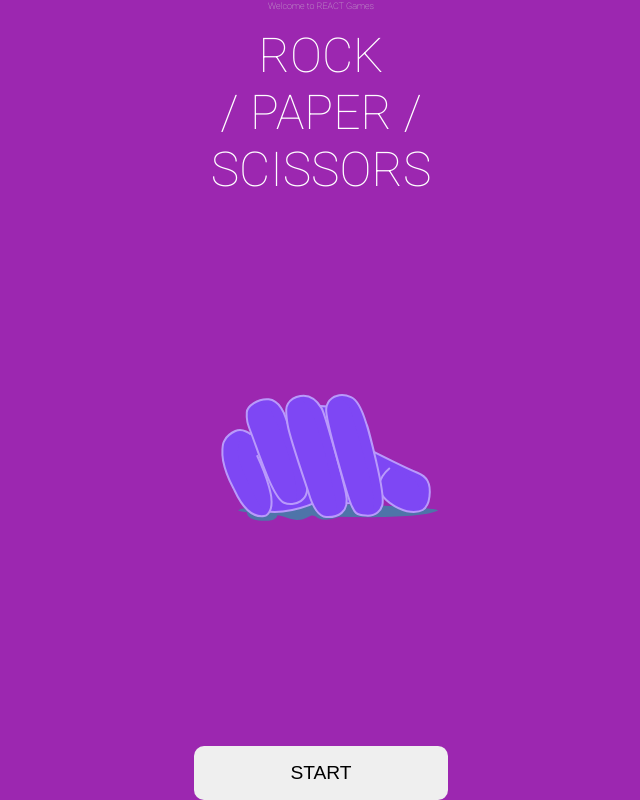
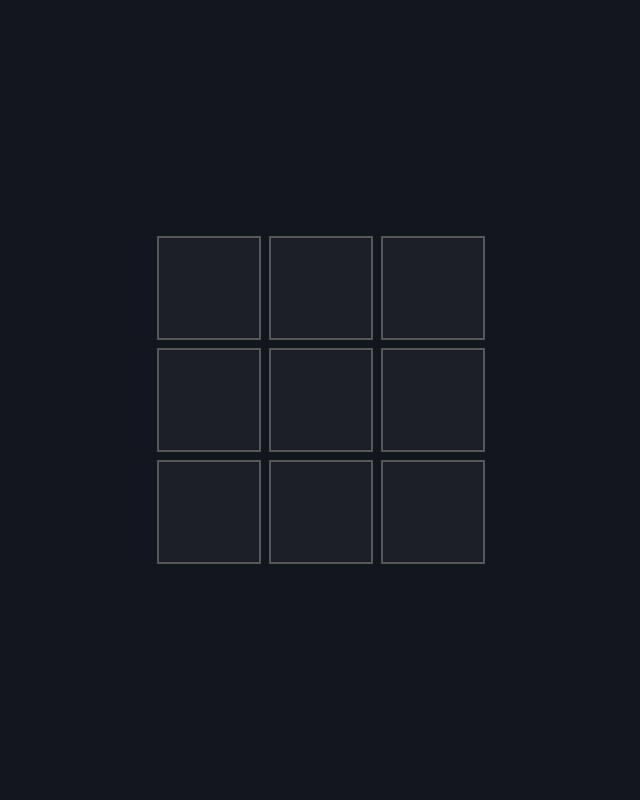
Before and after one commit to jasmeetsingh-1/rock-paper-scissors, a React (Create React App) app: page / in a window 1280 px wide. Shown: the whole page, without its empty margins (319-959 px from the left). Built offline with nearby package versions, Linux system fonts and the light colour scheme.

Commit message:
tic tac toe

```diff
--- a/src/App.js
+++ b/src/App.js
@@ -1,12 +1,13 @@
 import "./App.css";
-import MainPage from "./components/mainPage";
-// import TicTacToe from "./components/ticTacToe";
+// import MainPage from "./components/mainPage";
+import TicTacToe from "./components/ticTacToe";
 
 function App() {
   return (
     <div className="app-div-outer roboto-thin">
       {/* <TicTacToe /> */}
-      <MainPage />
+      {/* <MainPage /> */}
+      <TicTacToe />
       {/* <TicTacToe /> */}
     </div>
   );
--- a/src/components/cssFiles/TicTacToe.css
+++ b/src/components/cssFiles/TicTacToe.css
@@ -1,31 +1,3 @@
-/* .main-playGroundHolder > div {
-  width: fit-content;
-  cursor: pointer;
-}
-
-.main-playGroundHolder {
-  background-color: #69818d;
-  width: fit-content;
-  height: fit-content;
-  padding: 0;
-}
-
-.block-holder-tick-tak {
-  display: flex;
-  gap: 0.5rem;
-}
-
-.tickTakBlock {
-  background-color: white;
-  padding: 1rem;
-  min-width: 6px;
-  min-height: 60px;
-}
-
-.winner-holder {
-  text-align: center;
-}
- */
 .ticTacToe-card {
   background-color: #12161f !important;
   position: relative !important;
@@ -44,6 +16,7 @@
   color: white;
   border: 2px solid #575757;
   background-color: #57575722;
+  cursor: pointer;
 }
 
 .firstPlayer-played {
--- a/src/components/cssFiles/playGround.css
+++ b/src/components/cssFiles/playGround.css
@@ -57,7 +57,7 @@
   top: 15px;
   display: flex;
   justify-content: space-between;
-  width: 80%;
+  width: 35%;
 }
 
 .score-holder-playGround > img {
```
Also changed, not shown: src/components/landingPage.jsx (added, +7 -0 lines), src/components/cssFiles/landingPage.css (added).
